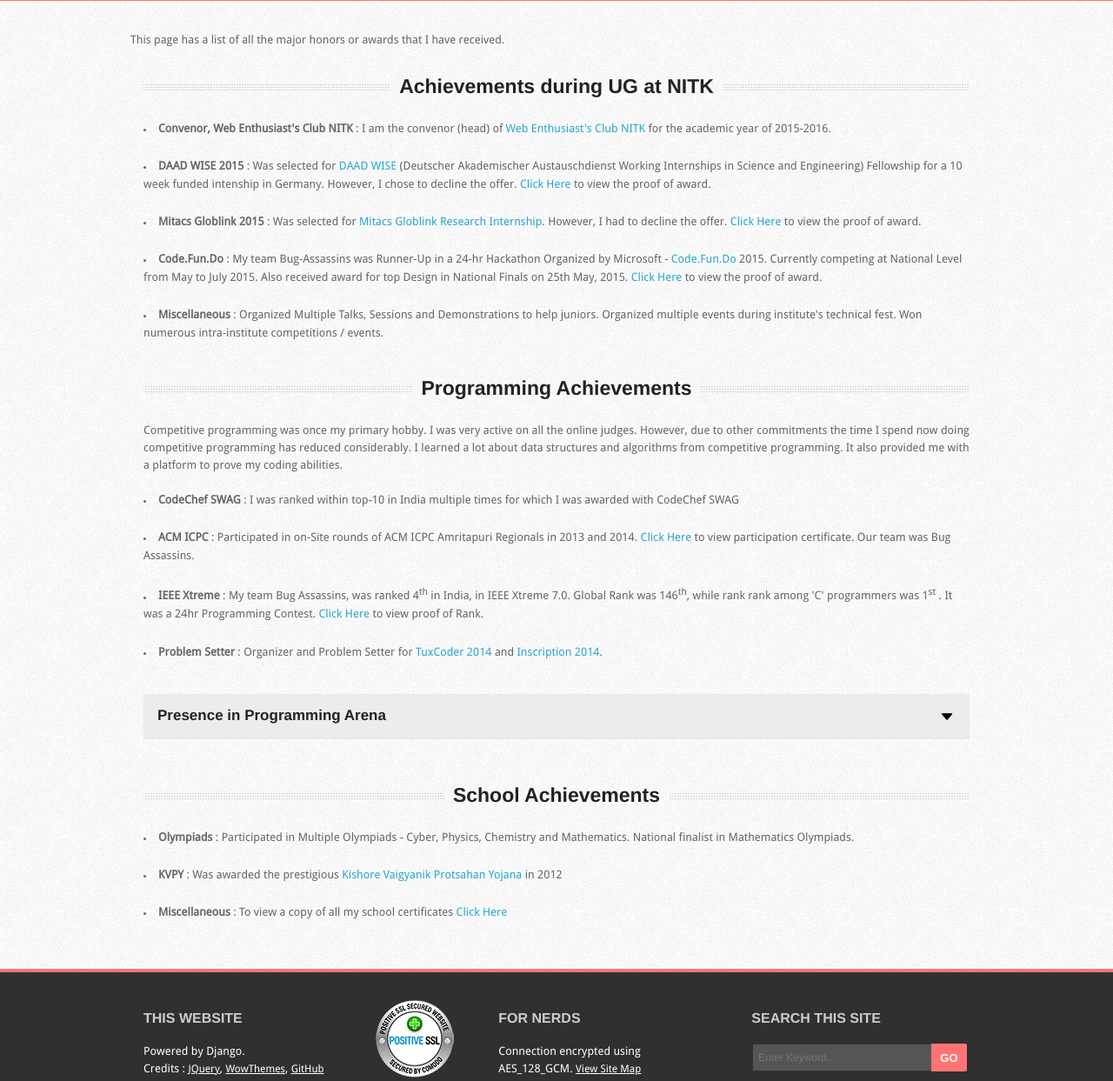
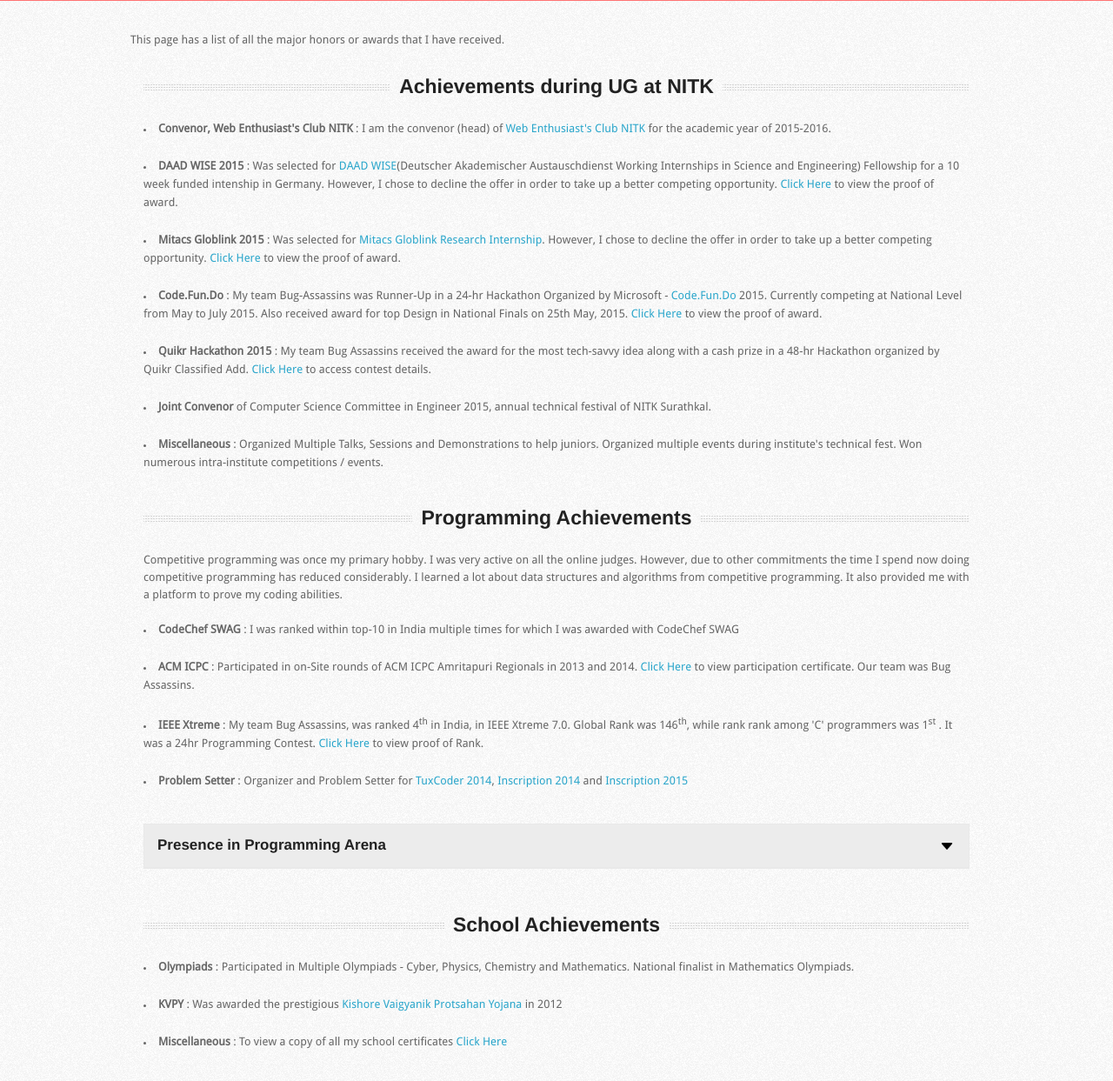
Before and after one commit to ashish1294/PersonalWebsite, a Django app: template mysite/templates/achievements.html in a window 1280 px wide. Shown: the part 177-1420 px from the top of the page at 87% size. Run offline with Django 3.2, Linux system fonts and the light colour scheme; the template is opened without the code that fills it, so the values that code supplies are empty.

Commit message:
Engi and Quikr Achievements added, Paper Link updated

```diff
--- a/mysite/templates/achievements.html
+++ b/mysite/templates/achievements.html
@@ -26,18 +26,13 @@
                 <h4>Achievements during UG at NITK</h4>
             </div>
             <ul>
-                <li> <b> Convenor, Web Enthusiast's Club NITK </b> : I am the convenor (head) of <a href="https://webclub-nitk.github.io/people.html">Web Enthusiast's Club NITK</a>
-                    for the academic year of 2015-2016.</li> <br/>
-                <li><b>DAAD WISE 2015</b> : Was selected for <a href="https://www.daad.de/deutschland/stipendium/datenbank/en/21148-scholarship-database/?daad=1&detail=50015295">DAAD WISE</a>
-                    (Deutscher Akademischer Austauschdienst Working Internships in Science and Engineering) Fellowship for a 10 week funded intenship in Germany. However, I chose to
-                    decline the offer. <a href="https://drive.google.com/open?id=0B6A-3_6rwie9Y0tUaDFkX1g1ZGM&authuser=0">Click Here</a> to view the proof of award.</li> <br/>
-                <li><b>Mitacs Globlink 2015 </b> : Was selected for <a href="https://www.mitacs.ca/en/programs/globalink/globalink-research-internship">Mitacs Globlink Research Internship</a>.
-                      However, I had to decline the offer. <a href="https://drive.google.com/open?id=0B6A-3_6rwie9Tlg0X3BZZHlMSWc&authuser=0">Click Here</a> to view the proof of award.</li> <br/>
-                <li><b>Code.Fun.Do</b> : My team Bug-Assassins was Runner-Up in a 24-hr Hackathon Organized by Microsoft - <a href="">Code.Fun.Do</a> 2015. Currently competing at National
-                       Level from May to July 2015. Also received award for top Design in National Finals on 25th May, 2015.
-                       <a href="https://drive.google.com/open?id=0B6A-3_6rwie9S3BWMjhJM1F3cVE&authuser=0">Click Here</a> to view the proof of award.</li> <br/>
-                <li><b>Miscellaneous</b> : Organized Multiple Talks, Sessions and Demonstrations to help juniors. Organized multiple events during institute's technical fest. Won numerous
-                    intra-institute competitions / events. </li> <br/>
+                <li><b> Convenor, Web Enthusiast's Club NITK </b> : I am the convenor (head) of <a href="https://webclub-nitk.github.io/people.html"> Web Enthusiast's Club NITK </a> for the academic year of 2015-2016. </li> <br/>
+                <li><b>DAAD WISE 2015</b> : Was selected for <a href="https://www.daad.de/deutschland/stipendium/datenbank/en/21148-scholarship-database/?daad=1&detail=50015295">DAAD WISE</a>(Deutscher Akademischer Austauschdienst Working Internships in Science and Engineering) Fellowship for a 10 week funded intenship in Germany. However, I chose to decline the offer in order to take up a better competing opportunity. <a href="https://drive.google.com/open?id=0B6A-3_6rwie9Y0tUaDFkX1g1ZGM&authuser=0">Click Here</a> to view the proof of award.</li> <br/>
+                <li><b>Mitacs Globlink 2015 </b> : Was selected for <a href="https://www.mitacs.ca/en/programs/globalink/globalink-research-internship">Mitacs Globlink Research Internship</a>. However, I chose to decline the offer in order to take up a better competing opportunity. <a href="https://drive.google.com/open?id=0B6A-3_6rwie9Tlg0X3BZZHlMSWc&authuser=0">Click Here</a> to view the proof of award.</li> <br/>
+                <li><b>Code.Fun.Do</b> : My team Bug-Assassins was Runner-Up in a 24-hr Hackathon Organized by Microsoft - <a href="">Code.Fun.Do</a> 2015. Currently competing at National Level from May to July 2015. Also received award for top Design in National Finals on 25th May, 2015. <a href="https://drive.google.com/open?id=0B6A-3_6rwie9S3BWMjhJM1F3cVE&authuser=0">Click Here</a> to view the proof of award.</li> <br/>
+                <li><b>Quikr Hackathon 2015</b> : My team Bug Assassins received the award for the most tech-savvy idea along with a cash prize in a 48-hr Hackathon organized by Quikr Classified Add. <a href="http://www.venturesity.com/challenge/id/73"> Click Here </a> to access contest details.</li> <br/>
+                <li><b>Joint Convenor</b> of Computer Science Committee in Engineer 2015, annual technical festival of NITK Surathkal.</li> <br/>
+                <li><b>Miscellaneous</b> : Organized Multiple Talks, Sessions and Demonstrations to help juniors. Organized multiple events during institute's technical fest. Won numerous intra-institute competitions / events. </li> <br/>
             </ul>
             <div class="centersectiontitle">
                 <h4>Programming Achievements</h4>
@@ -55,8 +50,8 @@
               Global Rank was 146<sup>th</sup>, while rank rank among 'C' programmers was 1<sup>st</sup> . It was a
               24hr Programming Contest. <a href="https://drive.google.com/open?id=0B6A-3_6rwie9TnU4akpRY2U2M1U&authuser=0">
               Click Here</a> to view proof of Rank. </li> <br/>
-              <li><b>Problem Setter</b> : Organizer and Problem Setter for <a href="http://www.codechef.com/TUXO2014">TuxCoder 2014</a> and
-                <a href="https://www.hackerrank.com/inscription2014">Inscription 2014</a>. </li>
+              <li><b>Problem Setter</b> : Organizer and Problem Setter for <a href="http://www.codechef.com/TUXO2014">TuxCoder 2014</a>,
+                <a href="https://www.hackerrank.com/inscription2014">Inscription 2014</a> and <a href="https://www.hackerrank.com/inscription2015">Inscription 2015</a></li>
             </ul>
             <br/>
             <ul class="responsive-accordion accordion">
```
Also changed, not shown: mysite/templates/portofolio.html (+11 -14 lines).
